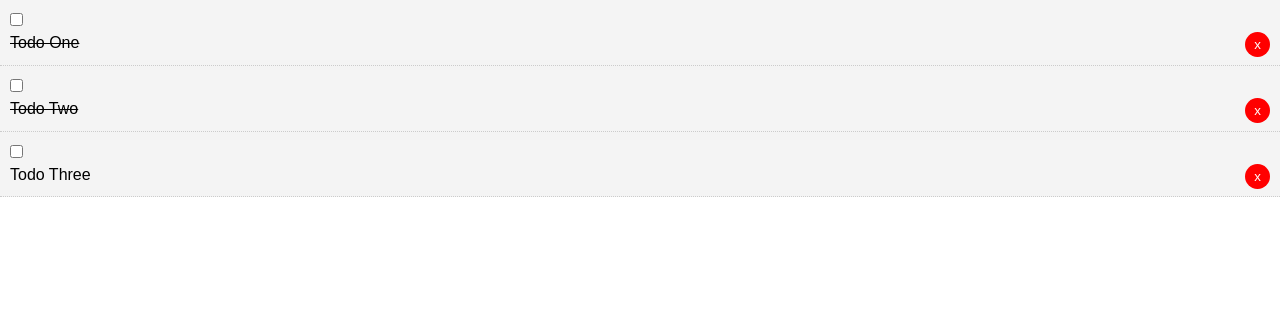
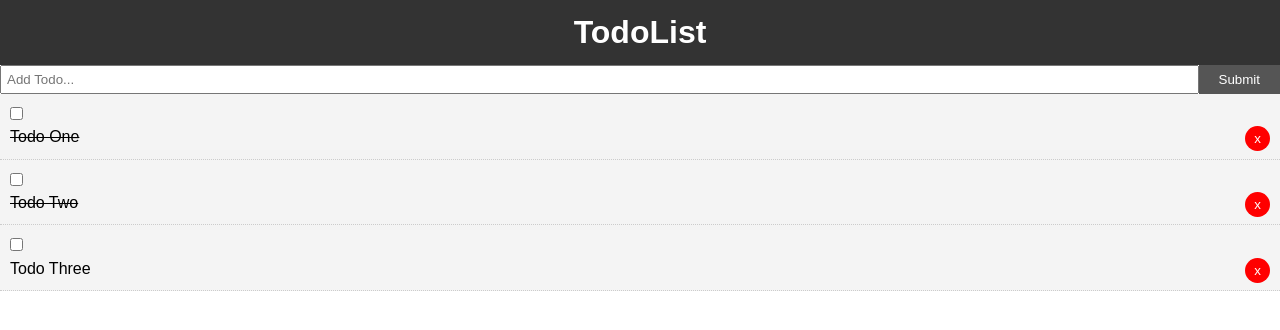
Before and after one commit to CivanErbay/vuePractice, a Vue app: page / in a window 1280 px wide. Shown: the top 330 px of the page. Built offline with nearby package versions, Linux system fonts and the light colour scheme.

Commit message:
Fix uuid

```diff
--- a/package.json
+++ b/package.json
@@ -9,6 +9,7 @@
   },
   "dependencies": {
     "core-js": "^3.6.5",
+    "uuid": "^8.3.0",
     "vue": "^2.6.11"
   },
   "devDependencies": {
--- a/src/App.vue
+++ b/src/App.vue
@@ -1,5 +1,7 @@
 <template>
   <div id="app">
+    <Header/>
+    <AddTodo v-on:add-todo="addTodo" /> <!-- v-on:add-todo catches the $emitted value from the AddTodo Component (Child) -->
     <Todos v-bind:todos="todos" v-on:del-todo="deleteTodo"/> <!-- second "todos" is referring to the todos in the data() -v-on is waiting for del-todo from children -->
   </div>
 </template>
@@ -7,11 +9,15 @@
 <script>
 
 import Todos from './components/Todos'
+import Header from './components/layout/Header'
+import AddTodo from './components/AddTodo'
 
 export default {
   name: "App",
   components: {
-    Todos
+    Todos,
+    Header,
+    AddTodo
   },
   data() {
     return {
@@ -36,6 +42,9 @@
   methods: {
     deleteTodo(id) {
       this.todos = this.todos.filter(todo => todo.id !== id); //gives back all the todos where the id is NOT the one, which is clicked --> returns an array of todos except the clicked one
+    },
+    addTodo(newTodo) {
+      this.todos = [...this.todos, newTodo]
     }
   }
 };
@@ -52,4 +61,16 @@
   font-family: Arial, Helvetica, sans-serif;
   line-height: 1.4;
 }
+
+ .btn {
+    display: inline-block;
+    border: none;
+    background: #555;
+    color: #fff;
+    padding: 7px 20px;
+    cursor: pointer;
+  }
+  .btn:hover {
+    background: #666;
+  }
 </style>
--- /dev/null
+++ b/src/components/AddTodo.vue
@@ -0,0 +1,45 @@
+<template>
+    <div>
+        <form @submit="addTodo">
+            <input type="text" name="title" v-model="title" placeholder="Add Todo...">
+            <input type="submit" value="Submit" class="btn">
+        </form>
+    </div>
+</template>
+
+<script>
+import { v4 as uuidv4 } from 'uuid';
+export default {
+    name: 'AddTodo',
+    data() {
+        return {
+            title: ''
+        }
+    },
+    methods: {
+        addTodo(e) {
+            e.preventDefault(); //Because we dont the form to submit to a file
+            const newTodo = {
+                id: uuidv4(),
+                title: this.title,
+                completed: false
+            }
+            //Send up to parent $emit is always used when firing up to parent components
+            this.$emit('add-todo', newTodo);
+
+            this.title = '';
+        }
+    }
+}
+</script>
+
+<style scoped>
+form {
+    display: flex;
+}
+
+input[type="text"] {
+    flex: 10;
+    padding: 5px;
+}
+</style>
--- a/src/components/TodoItem.vue
+++ b/src/components/TodoItem.vue
@@ -4,7 +4,7 @@
     <input type="checkbox" v-on:change="markComplete" />
     <p>
       {{todo.title}}
-      <button @click="$emit('del-todo', todo.id)" class="del">x</button>
+      <button @click="$emit('del-todo', todo.id)" class="del">x</button> <!-- @click="$emit('del-todo', todo.id)" -> This fires 'del-todo' to the parent -->
     </p>
   </div>
 </template>
--- a/src/components/Todos.vue
+++ b/src/components/Todos.vue
@@ -1,7 +1,7 @@
 <template>
     <div>
         <div v-for="todo in todos" v-bind:key="todo.id"> <!-- :key property is necessary to bind iterations -->
-            <TodoItem v-bind:todo="todo" v-on:del-todo="$emit('del-todo', todo.id)" />
+            <TodoItem v-bind:todo="todo" v-on:del-todo="$emit('del-todo', todo.id)" /> <!-- @click="$emit('del-todo', todo.id)" -> This fires 'del-todo' to the parent -->
         </div>
     </div>
 </template>
--- /dev/null
+++ b/src/components/layout/Header.vue
@@ -0,0 +1,25 @@
+<template>
+    <header class="header">
+        <h1>TodoList</h1>
+    </header>
+</template>
+
+<script>
+export default {
+    name: "Header"
+}
+</script>
+
+<style scoped>
+  .header {
+    background: #333;
+    color: #fff;
+    text-align: center;
+    padding: 10px;
+  }
+  .header a {
+    color: #fff;
+    padding-right: 5px;
+    text-decoration: none;
+  }
+</style>
```
Also changed, not shown: 1 other file (tests, documents, lock files or other folders).
